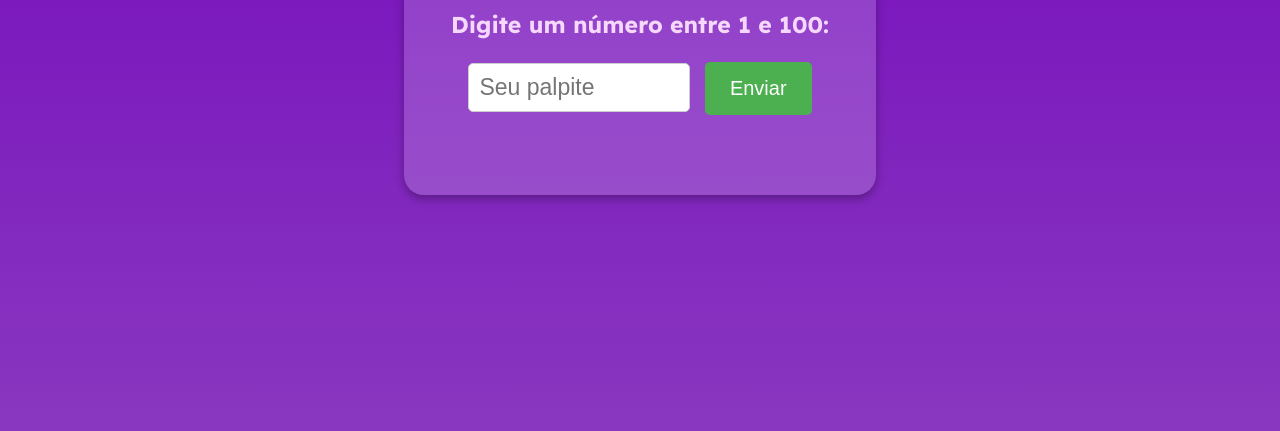
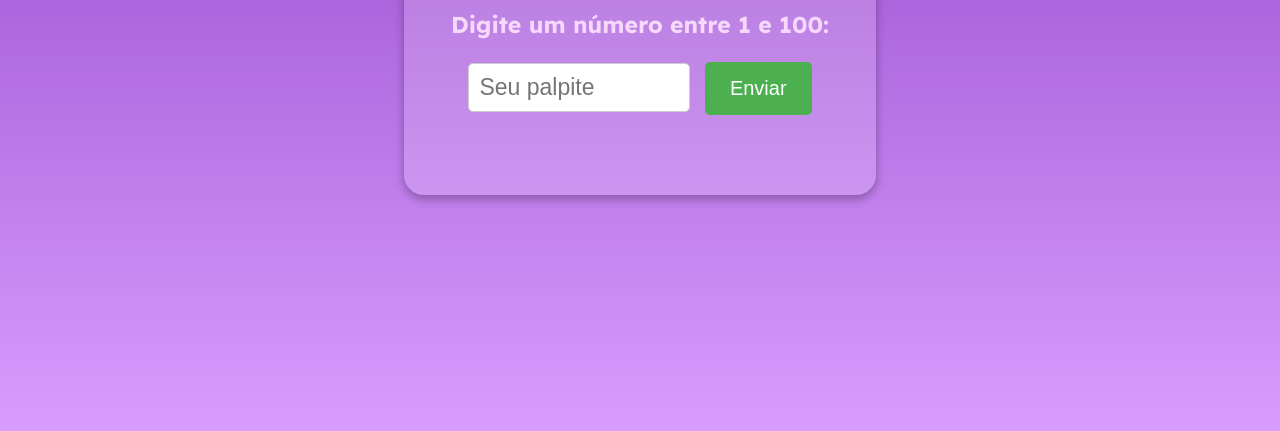
Before and after one commit to HelenaHagsma/Jogo_Adivinhacao, a plain HTML site: page index.html in a window 1280 px wide. Shown: the part 369-800 px from the top of the page. Drawn offline with Linux system fonts and the light colour scheme.

Commit message:
Colors v3

```diff
--- a/css/ex00.css
+++ b/css/ex00.css
@@ -2,7 +2,7 @@
 
 body {
   font-family: "Lexend", sans-serif;
-  background: linear-gradient(to top, rgb(137, 55, 192), rgb(112, 0, 187));
+  background: linear-gradient(to top, rgb(216, 157, 255), rgb(136, 53, 192));
   background-position: center;
   background-size: cover;
   display: flex;
```
